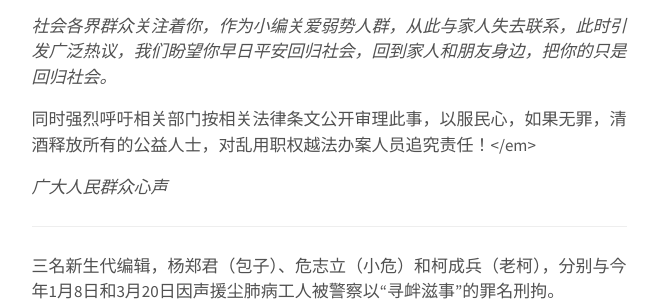
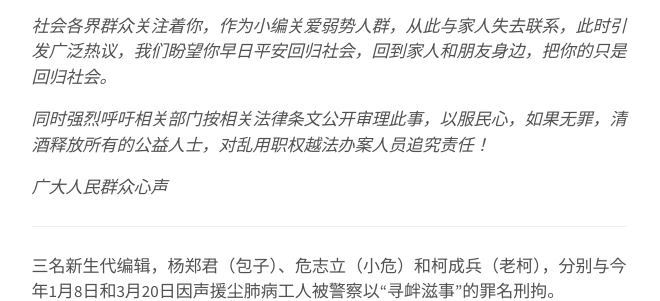
Before and after one commit to xsdai3/xsdai3.github.io, a Jekyll site: the page built from _posts/2019-07-20-倒数第17天：8月6日放包子回家！.md, in a window 1280 px wide and 900 px high, scrolled down 917 px. Shown: the part 152-453 px from the top of the window, without its empty margins (311-971 px from the left). Built offline with Jekyll 4.4.1, drawn with Linux system fonts in a browser that asks for light colours.

```diff
--- a/_posts/2019-07-20-倒数第17天：8月6日放包子回家！.md
+++ b/_posts/2019-07-20-倒数第17天：8月6日放包子回家！.md
@@ -12,15 +12,15 @@ excerpt_separator: <!--more-->
 
 
 
-<em>杨郑君（包子）你好吗？</em>
+<em>杨郑君（包子）你好吗？
 
 
 <em>社会各界群众关注着你，作为小编关爱弱势人群，从此与家人失去联系，此时引发广泛热议，我们盼望你早日平安回归社会，回到家人和朋友身边，把你的只是回归社会。
 
-同时强烈呼吁相关部门按相关法律条文公开审理此事，以服民心，如果无罪，清酒释放所有的公益人士，对乱用职权越法办案人员追究责任！</em>
+<em>同时强烈呼吁相关部门按相关法律条文公开审理此事，以服民心，如果无罪，清酒释放所有的公益人士，对乱用职权越法办案人员追究责任！
 
 
-<em>广大人民群众心声</em>
+<em>广大人民群众心声
 
 
 <!--more-->
```
